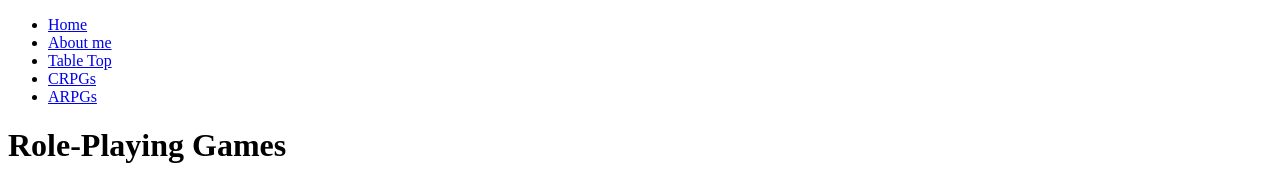
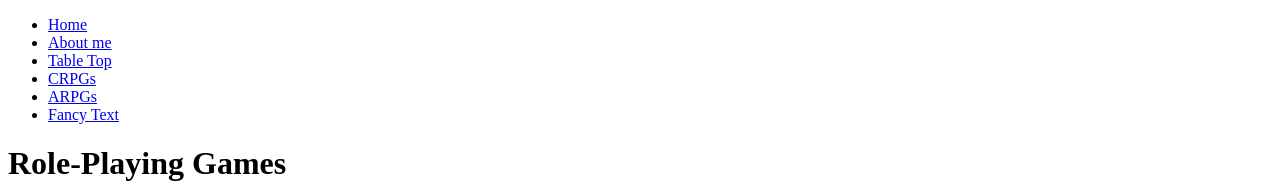
Before and after one commit to ccraig2/ccraig2.github.io, a plain HTML site: page index.html in a window 1280 px wide. Shown: the top 183 px of the page. Drawn offline with Linux system fonts and the light colour scheme.

Commit message:
Update index.html

```diff
--- a/index.html
+++ b/index.html
@@ -14,6 +14,7 @@
 			<li><a href="tabletop.html" >Table Top</a></li>
 			<li><a href="crpgs.html" >CRPGs</a></li>
 			<li><a href="arpgs.html" >ARPGs</a></li>
+			<li><a href="fancifymytext.html" >Fancy Text</a></li>
 		</ul>
 	</nav>
 	<h1>Role-Playing Games</h1>
```
